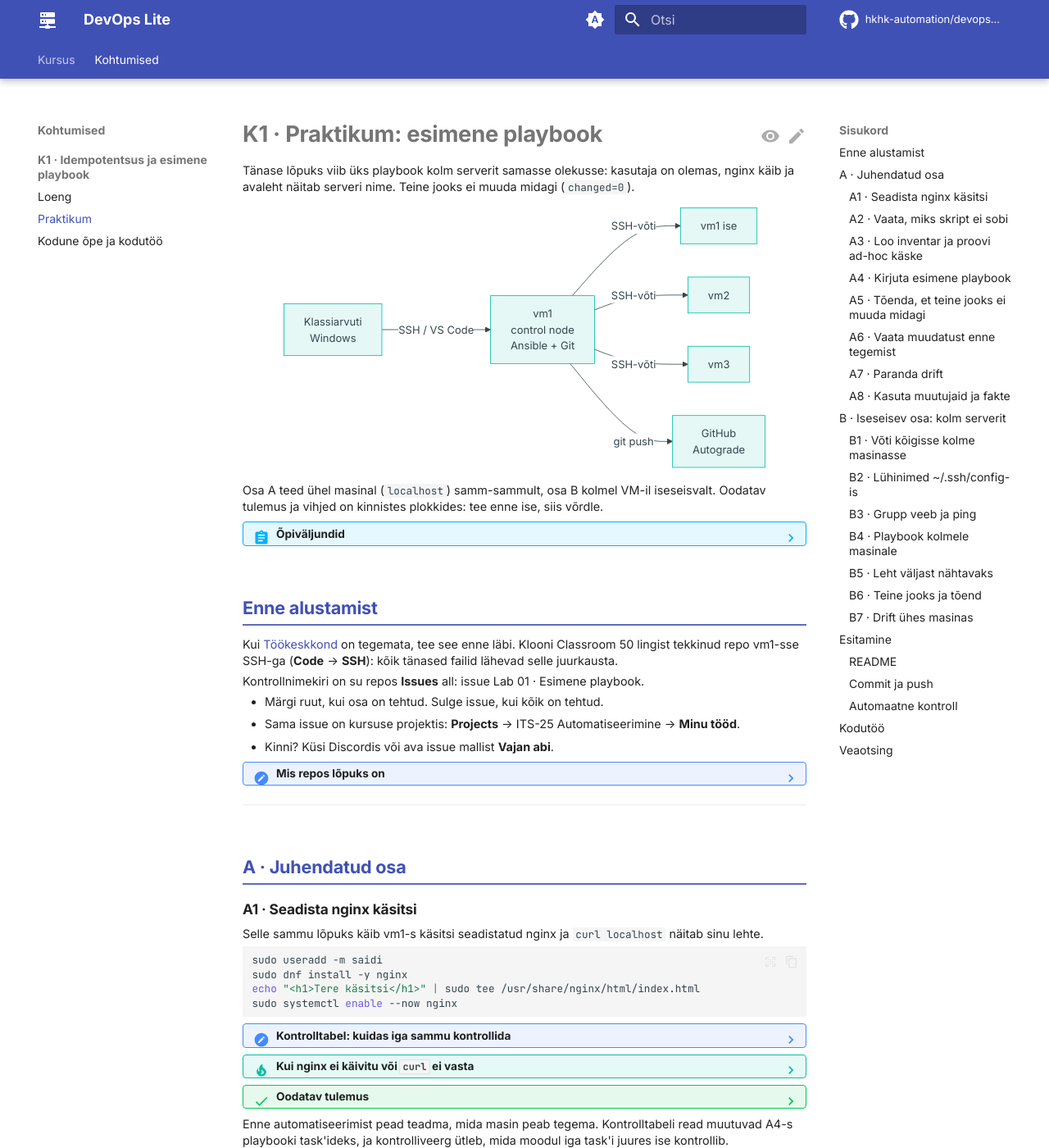
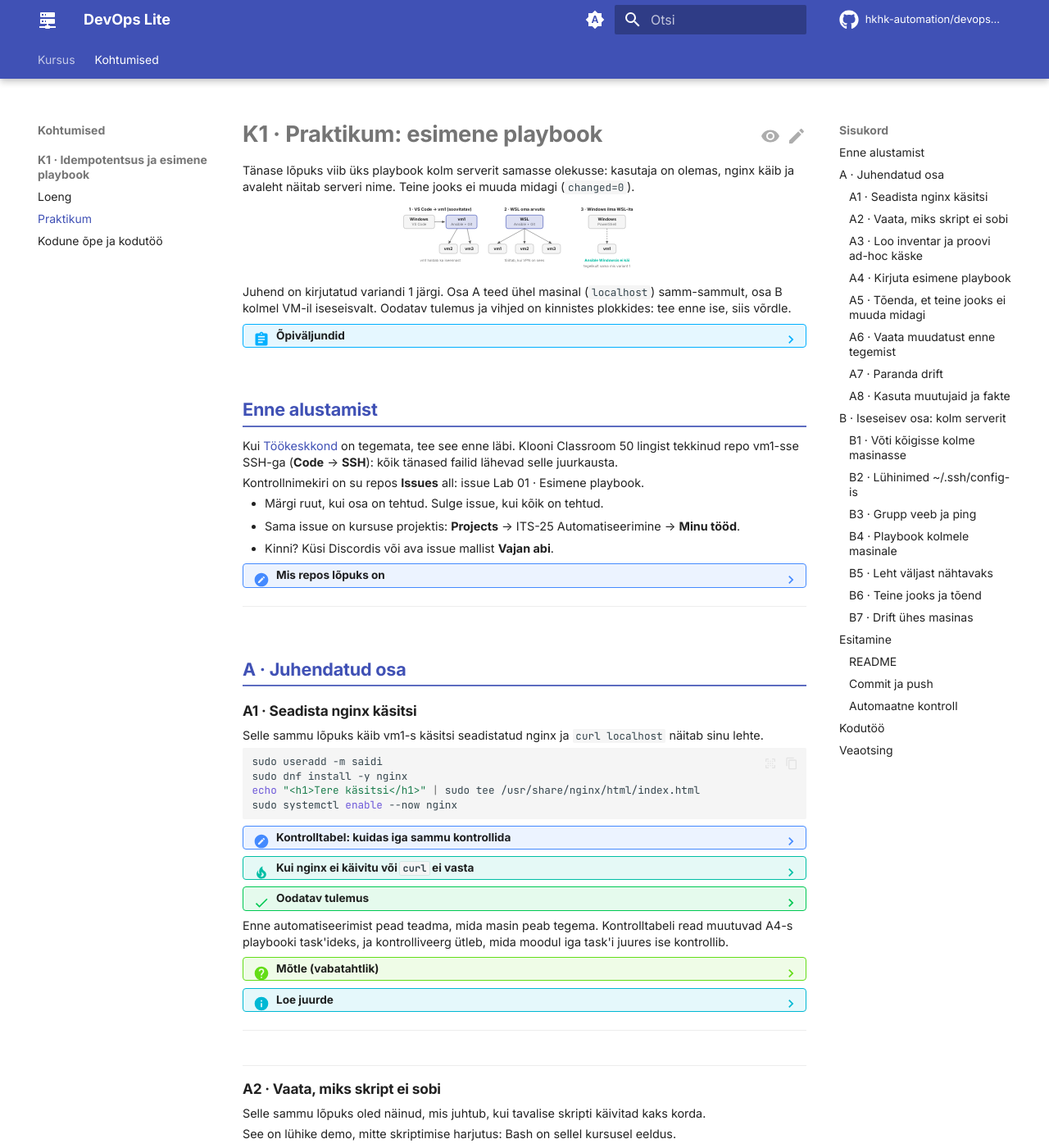
Before and after one commit to hkhk-automation/devops-lite, an MkDocs documentation site: the page built from docs/week01/lab.md, in a window 1280 px wide and 1400 px high. Shown: the whole window at 82% size. Built offline with MkDocs 1.6.1 and Material for MkDocs 9.7.7, drawn with Linux system fonts in a browser that asks for light colours; comment, search, counter and statistics services are not loaded.

Commit message:
Praktikum: mermaid asemel kompaktne SVG kolme variandiga
1) VS Code -> vm1 (controller, soovitatav), 2) WSL controllerina,
3) Windows ilma WSL-ita (Ansible ei käi). Max 36rem, heleda ja tumeda
teema värvid Materiali muutujatest.

````diff
--- a/docs/stylesheets/extra.css
+++ b/docs/stylesheets/extra.css
@@ -67,3 +67,6 @@
   max-width: 30rem;
   margin: .6em auto;
 }
+
+/* Praktikumi variandijoonis: kompaktne */
+.md-typeset figure.dl-var { max-width: 36rem; margin: .8em auto; }
--- a/docs/week01/lab.md
+++ b/docs/week01/lab.md
@@ -2,16 +2,39 @@
 
 Tänase lõpuks viib üks playbook kolm serverit samasse olekusse: kasutaja on olemas, nginx käib ja avaleht näitab serveri nime. Teine jooks ei muuda midagi (`changed=0`).
 
-```mermaid
-flowchart LR
-    W["Klassiarvuti<br>Windows"] -->|SSH / VS Code| CN["vm1<br>control node<br>Ansible + Git"]
-    CN -->|SSH-võti| V1[vm1 ise]
-    CN -->|SSH-võti| V2[vm2]
-    CN -->|SSH-võti| V3[vm3]
-    CN -->|git push| GH[GitHub<br>Autograde]
-```
+<figure class="dl-var" markdown="0">
+<svg viewBox="0 0 730 194" role="img" aria-labelledby="dl-var-t" xmlns="http://www.w3.org/2000/svg">
+<title id="dl-var-t">Kolm võimalust, kus Ansible jookseb: vm1, WSL või Windows (ei tööta)</title>
+<style>.dl-var svg{width:100%;height:auto;font-family:var(--md-text-font-family,sans-serif)}.dl-var .box{fill:var(--md-code-bg-color);stroke:var(--md-default-fg-color--lighter);stroke-width:1.2}.dl-var .ctrl{fill:var(--md-primary-fg-color);fill-opacity:.18;stroke:var(--md-primary-fg-color);stroke-width:1.5}.dl-var .t{fill:var(--md-default-fg-color);font-size:12.5px;font-weight:700}.dl-var .b{fill:var(--md-default-fg-color);font-size:12px;font-weight:600}.dl-var .s{fill:var(--md-default-fg-color--light);font-size:10.5px}.dl-var .w{fill:var(--md-accent-fg-color);font-size:11px;font-weight:700}.dl-var .a{stroke:var(--md-default-fg-color--light);stroke-width:1.5}.dl-var .d{stroke-dasharray:4 3}.dl-var .h{fill:var(--md-default-fg-color--light)}</style>
+<defs><marker id="va" viewBox="0 0 10 10" refX="9" refY="5" markerWidth="6" markerHeight="6" orient="auto"><path class="h" d="M0,0 L10,5 L0,10 z"/></marker></defs>
+<text class="t" x="115" y="16" text-anchor="middle">1 · VS Code → vm1 (soovitatav)</text>
+<rect class="box" x="6" y="30" width="92" height="40" rx="6"/><text class="b" x="52.0" y="47.0" text-anchor="middle">Windows</text><text class="s" x="52.0" y="61.0" text-anchor="middle">VS Code</text>
+<line class="a" x1="98" y1="50" x2="128" y2="50" marker-end="url(#va)"/>
+<rect class="ctrl" x="132" y="30" width="92" height="40" rx="6"/><text class="b" x="178.0" y="47.0" text-anchor="middle">vm1</text><text class="s" x="178.0" y="61.0" text-anchor="middle">Ansible + Git</text>
+<line class="a" x1="165" y1="70" x2="140" y2="114" marker-end="url(#va)"/>
+<line class="a" x1="195" y1="70" x2="204" y2="114" marker-end="url(#va)"/>
+<rect class="box" x="112" y="116" width="54" height="28" rx="6"/><text class="b" x="139.0" y="134.0" text-anchor="middle">vm2</text>
+<rect class="box" x="174" y="116" width="54" height="28" rx="6"/><text class="b" x="201.0" y="134.0" text-anchor="middle">vm3</text>
+<text class="s" x="115" y="168" text-anchor="middle">vm1 haldab ka iseennast</text>
+<text class="t" x="365" y="16" text-anchor="middle">2 · WSL oma arvutis</text>
+<rect class="ctrl" x="310" y="30" width="110" height="40" rx="6"/><text class="b" x="365.0" y="47.0" text-anchor="middle">WSL</text><text class="s" x="365.0" y="61.0" text-anchor="middle">Ansible + Git</text>
+<line class="a" x1="365" y1="70" x2="285" y2="114" marker-end="url(#va)"/>
+<rect class="box" x="258" y="116" width="54" height="28" rx="6"/><text class="b" x="285.0" y="134.0" text-anchor="middle">vm1</text>
+<line class="a" x1="365" y1="70" x2="365" y2="114" marker-end="url(#va)"/>
+<rect class="box" x="338" y="116" width="54" height="28" rx="6"/><text class="b" x="365.0" y="134.0" text-anchor="middle">vm2</text>
+<line class="a" x1="365" y1="70" x2="445" y2="114" marker-end="url(#va)"/>
+<rect class="box" x="418" y="116" width="54" height="28" rx="6"/><text class="b" x="445.0" y="134.0" text-anchor="middle">vm3</text>
+<text class="s" x="365" y="168" text-anchor="middle">töötab, kui VPN on sees</text>
+<text class="t" x="610" y="16" text-anchor="middle">3 · Windows ilma WSL-ita</text>
+<rect class="box" x="555" y="30" width="110" height="40" rx="6"/><text class="b" x="610.0" y="47.0" text-anchor="middle">Windows</text><text class="s" x="610.0" y="61.0" text-anchor="middle">PowerShell</text>
+<line class="a d" x1="610" y1="70" x2="610" y2="114" marker-end="url(#va)"/>
+<rect class="box" x="583" y="116" width="54" height="28" rx="6"/><text class="b" x="610.0" y="134.0" text-anchor="middle">vm1</text>
+<text class="w" x="610" y="168" text-anchor="middle">Ansible Windowsis ei käi</text>
+<text class="s" x="610" y="184" text-anchor="middle">tegelikult sama mis variant 1</text>
+</svg>
+</figure>
 
-Osa A teed ühel masinal (`localhost`) samm-sammult, osa B kolmel VM-il iseseisvalt. Oodatav tulemus ja vihjed on kinnistes plokkides: tee enne ise, siis võrdle.
+Juhend on kirjutatud variandi 1 järgi. Osa A teed ühel masinal (`localhost`) samm-sammult, osa B kolmel VM-il iseseisvalt. Oodatav tulemus ja vihjed on kinnistes plokkides: tee enne ise, siis võrdle.
 
 ??? abstract "Õpiväljundid"
 
````
